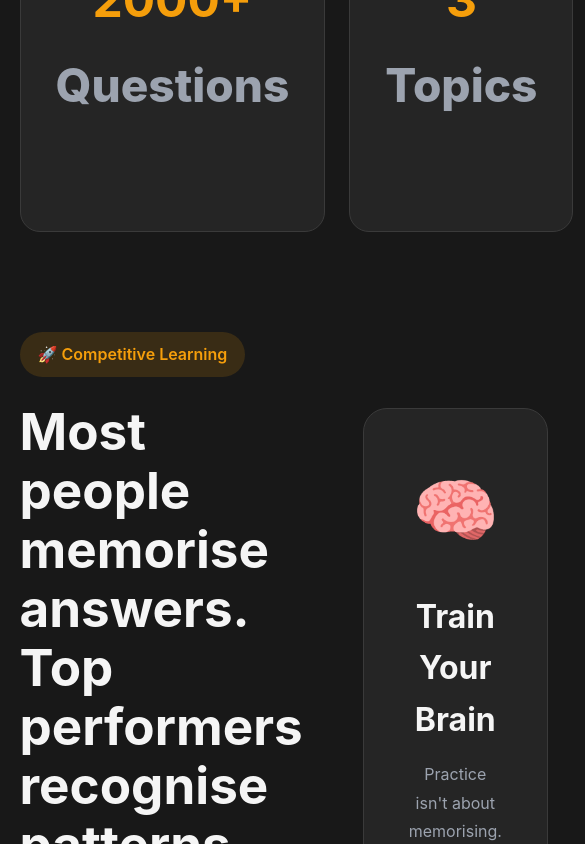
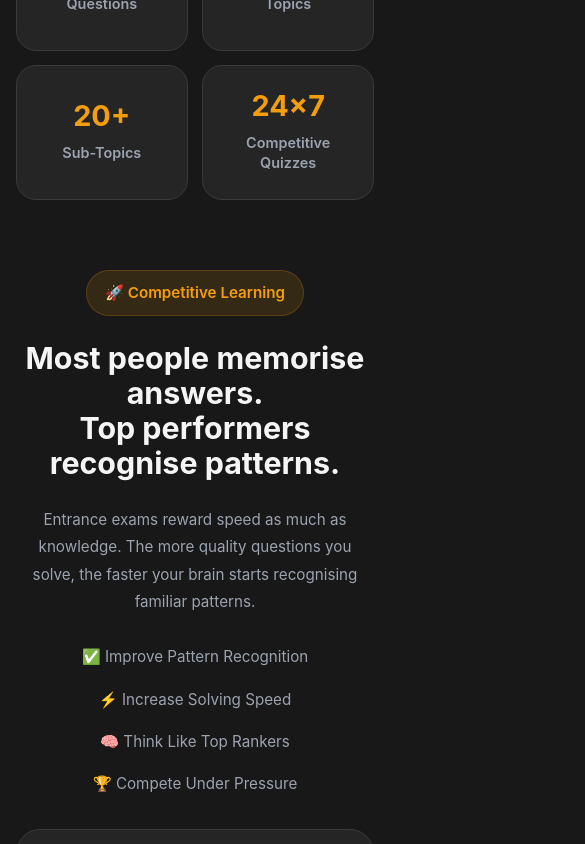
Before and after one commit to atharvas2003/quiz-compete, a React (Vite) app in the folder frontend/: page / in a window 390 px wide. Shown: the part 2300-3144 px from the top of the page, 585 px wide, since content can reach past the window. Built offline with nearby package versions, Linux system fonts and the light colour scheme; no server answers.

Commit message:
Improve landing page mobile responsiveness

```diff
--- a/frontend/src/services/api.js
+++ b/frontend/src/services/api.js
@@ -4,7 +4,7 @@ const api = axios.create({
     baseURL: import.meta.env.VITE_API_URL,
 });
 
-console.log("API BASE =", import.meta.env.VITE_API_URL);
+
 
 api.interceptors.request.use((config) => {
 
--- a/frontend/src/styles/patternRecognition.css
+++ b/frontend/src/styles/patternRecognition.css
@@ -1,75 +1,191 @@
-.pattern{
+.pattern {
+    width: min(1200px, 90%);
+    margin: 100px auto;
 
-    width:min(1200px,90%);
-    margin:100px auto;
+    display: grid;
+    grid-template-columns: 1.2fr 0.8fr;
+    gap: 60px;
 
-    display:grid;
-    grid-template-columns:1.2fr .8fr;
-
-    gap:60px;
-
-    align-items:center;
-
+    align-items: center;
 }
 
-.pattern h2{
-
-    font-size:3.2rem;
-
-    line-height:1.15;
-
-    margin:25px 0;
-
+.pattern-left {
+    width: 100%;
 }
 
-.pattern p{
+.badge {
+    display: inline-flex;
+    align-items: center;
 
-    color:var(--text-secondary);
+    padding: 10px 18px;
 
-    line-height:1.8;
+    background: rgba(255, 165, 0, 0.12);
+    color: var(--primary);
 
-    margin-bottom:30px;
+    border: 1px solid rgba(255, 165, 0, 0.2);
+    border-radius: 999px;
 
+    font-size: 0.95rem;
+    font-weight: 600;
 }
 
-.pattern ul{
-
-    display:flex;
-
-    flex-direction:column;
-
-    gap:18px;
-
-    list-style:none;
-
+.pattern h2 {
+    font-size: clamp(2.2rem, 5vw, 3.2rem);
+    line-height: 1.15;
+    margin: 25px 0;
 }
 
-.brain-card{
-
-    background:var(--surface);
-
-    border:1px solid var(--border);
-
-    border-radius:24px;
-
-    padding:45px;
-
-    text-align:center;
-
+.pattern p {
+    color: var(--text-secondary);
+    line-height: 1.8;
+    margin-bottom: 30px;
 }
 
-.brain{
-
-    font-size:70px;
-
-    margin-bottom:25px;
-
+.pattern ul {
+    display: flex;
+    flex-direction: column;
+    gap: 18px;
+    list-style: none;
+    padding: 0;
+    margin: 0;
 }
 
-.brain-card h3{
+.pattern ul li {
+    color: var(--text-secondary);
+    font-size: 1rem;
+}
 
-    font-size:2rem;
+.brain-card {
+    background: var(--surface);
+    border: 1px solid var(--border);
+    border-radius: 24px;
 
-    margin-bottom:15px;
+    padding: 45px;
 
+    display: flex;
+    flex-direction: column;
+    justify-content: center;
+    align-items: center;
+
+    text-align: center;
+
+    min-height: 420px;
+
+    transition: all 0.3s ease;
 }
+
+.brain-card:hover {
+    transform: translateY(-6px);
+    border-color: var(--primary);
+}
+
+.brain {
+    font-size: 70px;
+    margin-bottom: 25px;
+}
+
+.brain-card h3 {
+    font-size: 2rem;
+    margin-bottom: 15px;
+}
+
+.brain-card p {
+    margin: 0;
+    line-height: 1.8;
+}
+
+/* ==========================
+   Tablet
+========================== */
+
+@media (max-width: 992px) {
+
+    .pattern {
+        grid-template-columns: 1fr;
+        gap: 40px;
+    }
+
+    .brain-card {
+        min-height: auto;
+        padding: 40px;
+    }
+
+    .pattern h2 {
+        text-align: center;
+    }
+
+    .pattern p {
+        text-align: center;
+    }
+
+    .pattern ul {
+        align-items: center;
+    }
+}
+
+/* ==========================
+   Mobile
+========================== */
+
+@media (max-width: 768px) {
+
+    .pattern {
+        width: 92%;
+        margin: 70px auto;
+        gap: 32px;
+    }
+
+    .badge {
+        display: inline-flex;
+        margin: 0 auto;
+    }
+
+    .pattern-left {
+        text-align: center;
+    }
+
+    .pattern h2 {
+        font-size: 2.2rem;
+    }
+
+    .brain-card {
+        padding: 32px 24px;
+    }
+
+    .brain {
+        font-size: 60px;
+    }
+
+    .brain-card h3 {
+        font-size: 1.7rem;
+    }
+}
+
+/* ==========================
+   Small Mobile
+========================== */
+
+@media (max-width: 480px) {
+
+    .pattern h2 {
+        font-size: 1.9rem;
+    }
+
+    .pattern p,
+    .brain-card p,
+    .pattern ul li {
+        font-size: 0.95rem;
+    }
+
+    .brain-card {
+        padding: 28px 20px;
+    }
+
+    .brain {
+        font-size: 52px;
+    }
+
+    .brain-card h3 {
+        font-size: 1.5rem;
+    }
+}
--- a/frontend/src/styles/stats.css
+++ b/frontend/src/styles/stats.css
@@ -1,41 +1,121 @@
-.stats{
+.stats {
+    width: min(1200px, 90%);
+    margin: 80px auto;
 
-    width:min(1200px,90%);
-    margin:80px auto;
-
-    display:grid;
-    grid-template-columns:repeat(4,1fr);
-
-    gap:24px;
-
+    display: grid;
+    grid-template-columns: repeat(auto-fit, minmax(220px, 1fr));
+    gap: 24px;
 }
 
-.stat-card{
+.stat-card {
+    background: var(--surface);
+    border: 1px solid var(--border);
+    border-radius: 20px;
 
-    background:var(--surface);
+    padding: 35px 24px;
+    min-height: 180px;
 
-    border:1px solid var(--border);
+    display: flex;
+    flex-direction: column;
+    justify-content: center;
+    align-items: center;
 
-    border-radius:20px;
+    text-align: center;
 
-    text-align:center;
-
-    padding:35px;
-
+    transition: all 0.3s ease;
 }
 
-.stat-card h2{
-
-    color:var(--primary);
-
-    font-size:3rem;
-
-    margin-bottom:10px;
-
+.stat-card:hover {
+    transform: translateY(-6px);
+    border-color: var(--primary);
 }
 
-.stat-card p{
+.stat-card h2 {
+    color: var(--primary);
+    font-size: clamp(2rem, 5vw, 3rem);
+    font-weight: 700;
+    margin-bottom: 12px;
+    line-height: 1;
+}
 
-    color:var(--text-secondary);
+.stat-card p {
+    color: var(--text-secondary);
+    font-size: 1.1rem;
+    font-weight: 600;
+    line-height: 1.5;
+    margin: 0;
+}
 
+/* ==========================
+   Tablet
+========================== */
+
+@media (max-width: 992px) {
+    .stats {
+        gap: 20px;
+    }
+
+    .stat-card {
+        min-height: 165px;
+        padding: 30px 20px;
+    }
+
+    .stat-card h2 {
+        font-size: 2.5rem;
+    }
+
+    .stat-card p {
+        font-size: 1rem;
+    }
 }
+
+/* ==========================
+   Mobile
+========================== */
+
+@media (max-width: 768px) {
+    .stats {
+        width: 92%;
+        margin: 60px auto;
+        grid-template-columns: repeat(2, 1fr);
+        gap: 16px;
+    }
+
+    .stat-card {
+        min-height: 150px;
+        padding: 24px 16px;
+    }
+
+    .stat-card h2 {
+        font-size: 2rem;
+    }
+
+    .stat-card p {
+        font-size: 0.95rem;
+    }
+}
+
+/* ==========================
+   Small Mobile
+========================== */
+
+@media (max-width: 480px) {
+    .stats {
+        grid-template-columns: repeat(2, 1fr);
+        gap: 14px;
+    }
+
+    .stat-card {
+        min-height: 135px;
+        padding: 20px 14px;
+    }
+
+    .stat-card h2 {
+        font-size: 1.8rem;
+    }
+
+    .stat-card p {
+        font-size: 0.9rem;
+        line-height: 1.4;
+    }
+}
```
